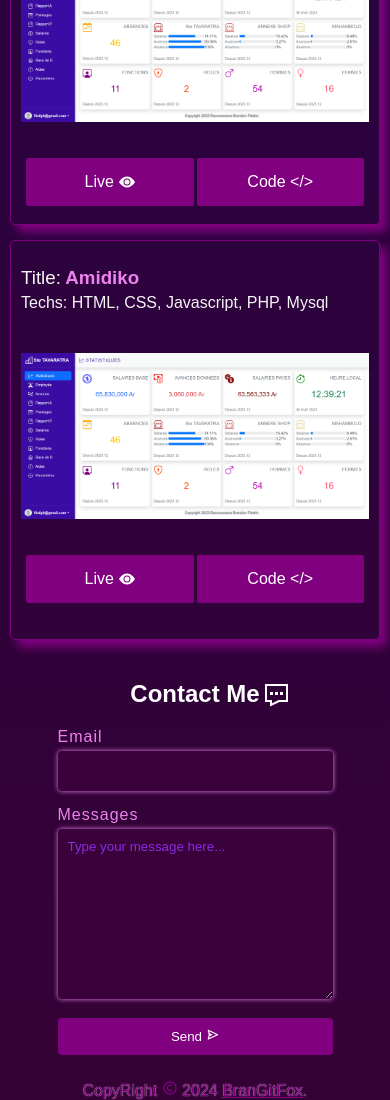
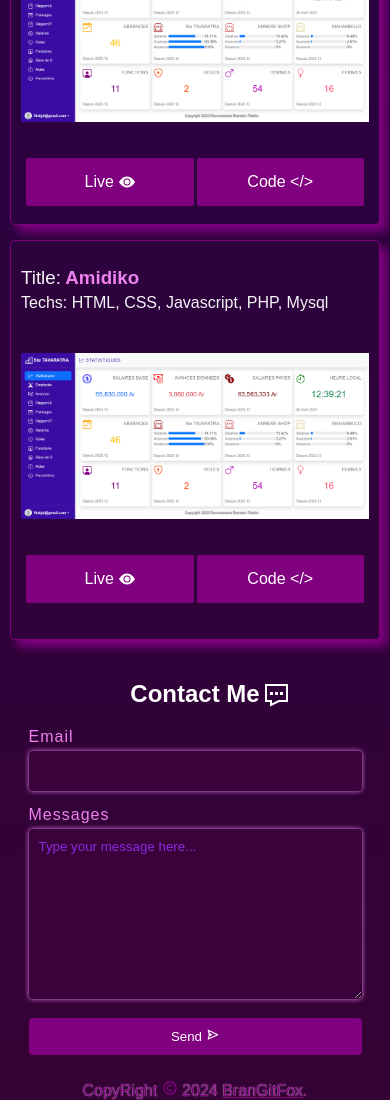
Before and after one commit to branGitfox/React-portfolio, a React (Vite) app: page / in a window 390 px wide. Shown: the part 3118-4218 px from the top of the page. Built offline with nearby package versions, Linux system fonts and the light colour scheme.

Commit message:
responsive de la form

```diff
--- a/src/Components/Contact/Contact.css
+++ b/src/Components/Contact/Contact.css
@@ -66,3 +66,12 @@ h2{
         border: none;
         border-radius: 4px;
     }
+@media screen and (max-width:929px){
+     form{
+        width: 90%;
+    }
+}
+
+@media screen and (min-width:930px){
+    form{width: 67%;}
+}
```
